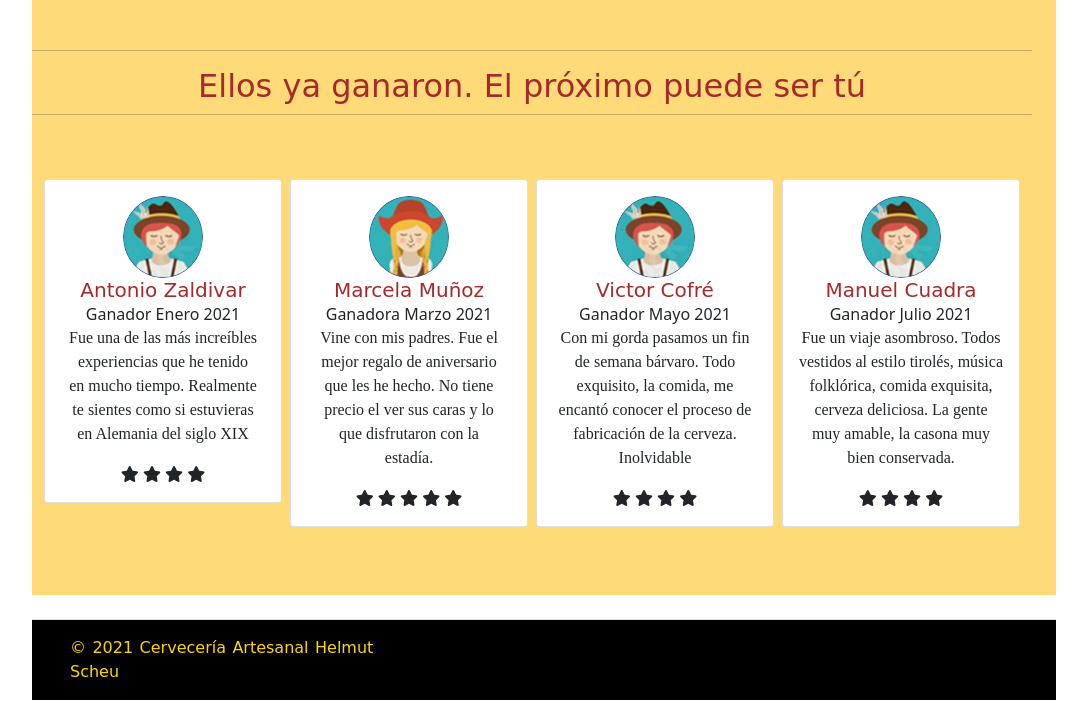
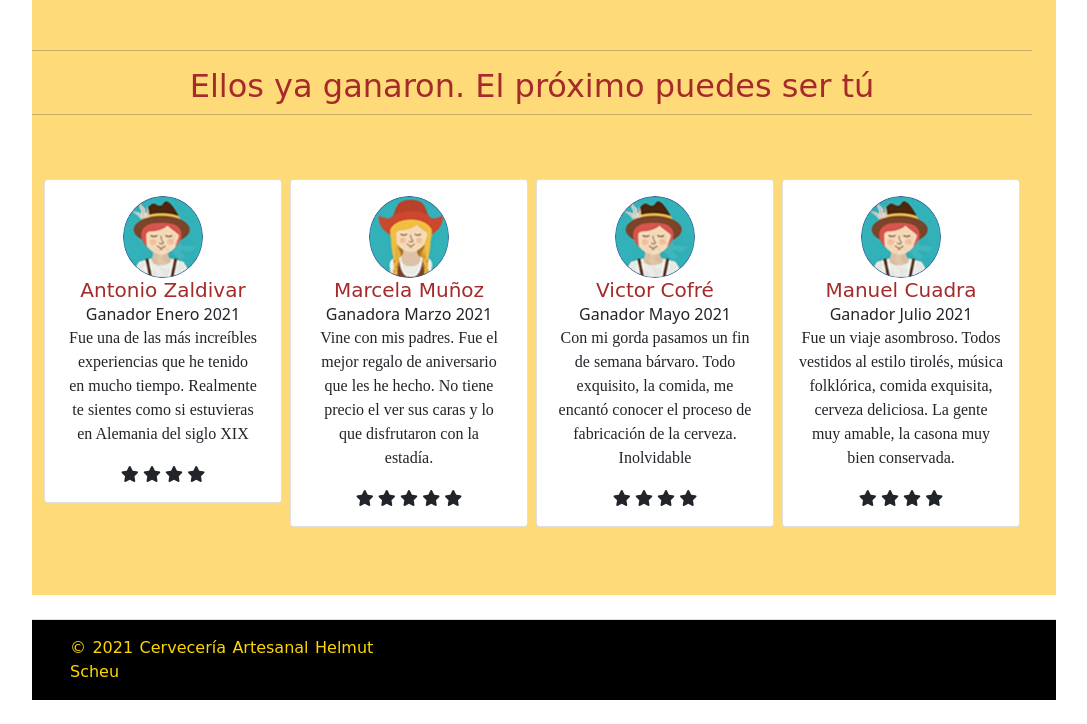
Before and after one commit to j2compjasg/projlp, a plain HTML site: page index.html in a window 1280 px wide. Shown: the part 1450-2174 px from the top of the page, without its empty margins (96-1183 px from the left). Drawn offline with nearby package versions, Linux system fonts and the light colour scheme; a web font is replaced by a local one.

Commit message:
Update index.html

```diff
--- a/index.html
+++ b/index.html
@@ -142,7 +142,7 @@
             </div>
             <div class="row" style="margin-top: 50px;">
                <hr>
-               <h2>Ellos ya ganaron.  El próximo puede ser tú</h2>
+               <h2>Ellos ya ganaron.  El próximo puedes ser tú</h2>
                <hr>
                <div class="container mt-5 mb-5">
                   <div class="row g-2">
```
